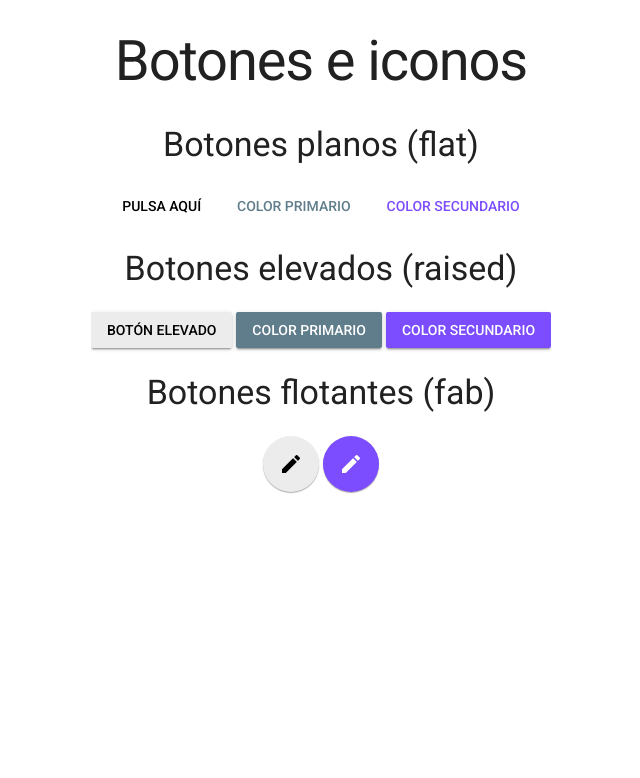
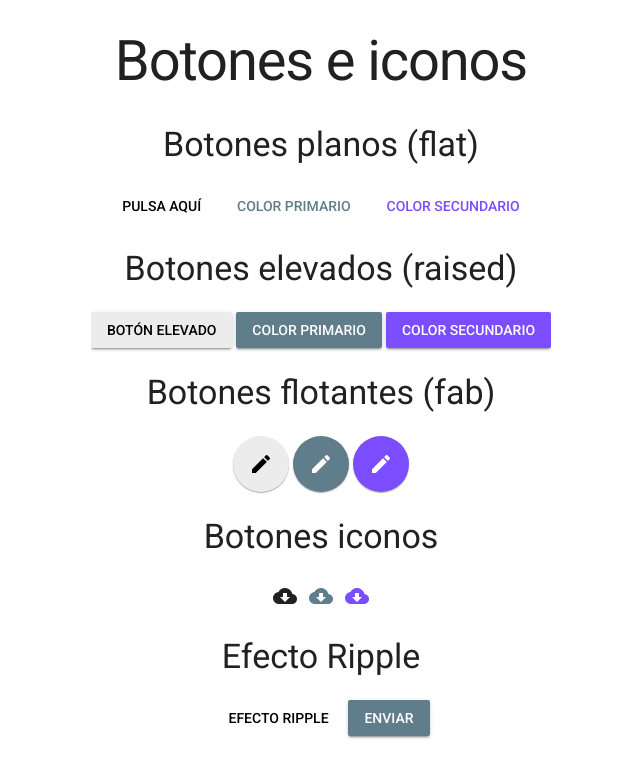
Before and after one commit to dmpinero/Curso_Material_Design, a website: page index.html in a window 1280 px wide. Shown: the whole page, without its empty margins (319-959 px from the left). Drawn offline with Linux system fonts and the light colour scheme.

Commit message:
Séptimo ejemplo. Botones con iconos y efecto ripple

```diff
--- a/index.html
+++ b/index.html
@@ -36,7 +36,17 @@
 
 			<h3>Botones flotantes (fab)</h3>
 			<button class="mdl-button mdl-button--fab"><i class="material-icons">create</i></button>
-			<button class="mdl-button mdl-button--fab mdl-button--colored"><i class="material-icons">create</i></button>
+			<button class="mdl-button mdl-button--fab mdl-button--primary"><i class="material-icons">create</i></button>
+			<button class="mdl-button mdl-button--fab mdl-button--accent"><i class="material-icons">create</i></button>
+
+			<h3>Botones iconos</h3>
+			<button class="mdl-button mdl-button--icon"><i class="material-icons">cloud_download</i></button>
+			<button class="mdl-button mdl-button--icon mdl-button--colored"><i class="material-icons">cloud_download</i></button>
+			<button class="mdl-button mdl-button--icon mdl-button--accent"><i class="material-icons">cloud_download</i></button>
+
+			<h3>Efecto Ripple</h3>
+			<button class="mdl-button mdl-js-button mdl-js-ripple-effect">Efecto Ripple</button>
+			<button class="mdl-button mdl-button--raised mdl-js-button mdl-js-ripple-effect mdl-button--colored">Enviar</button>
 		</main>
 	</div>
 
```
Also changed, not shown: README.md.
